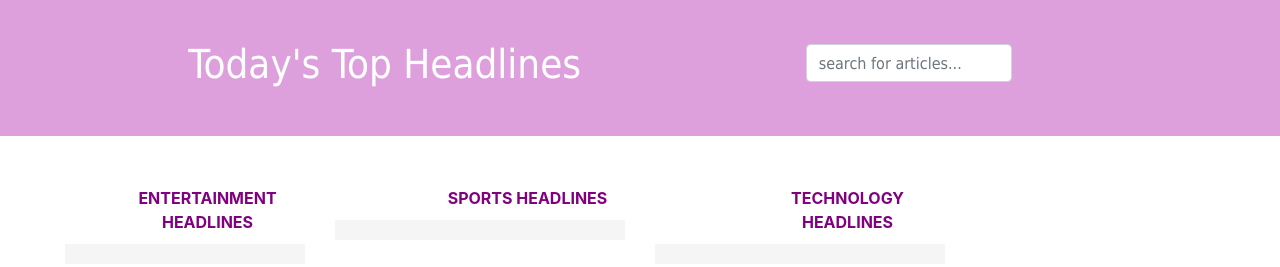
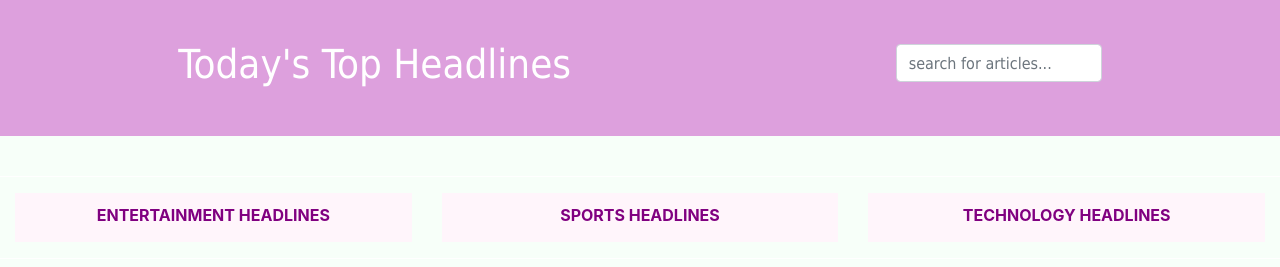
Before and after one commit to mcollymoreabbas/CapitalOneSummit, a plain HTML site: page index.html in a window 1280 px wide. Drawn offline with nearby package versions, Linux system fonts and the light colour scheme.

Commit message:
fixed columns and changed colors so more pleasing

```diff
--- a/index.html
+++ b/index.html
@@ -22,19 +22,19 @@
         </nav>
         <div class="container-fluid">
           <div class="row">
-            <div class="col-lg-3" id="leftBlock">
+            <div class="col-md-4" id="leftBlock">
                 <div class="news">
                     Entertainment Headlines
                 </div>
                 <div id="left"></div>
             </div>
-            <div class="col-lg-3" id="centerBlock">
+            <div class="col-md-4" id="centerBlock">
                 <div class="news">
                     Sports Headlines
                 </div>
                 <div id="center"></div>
             </div>
-            <div class="col-lg-3" id="rightBlock">
+            <div class="col-md-4" id="rightBlock">
                 <div class="news">
                     Technology Headlines
                 </div>
--- a/style.css
+++ b/style.css
@@ -1,43 +1,37 @@
 body {
-    background: white;
-    /* margin: 0;
-    padding: 0; */
+    background-color: #f7fff9;
     width: 100%;
 }
 
 #searchbar{
-    /* border-radius: 50%; */
     padding-top: 20px;
     padding-bottom: 40px;
     margin-bottom:40px;
     width: 100%;
     font-family: Tahoma;
-    margin-right: -50px;
 }
+
 #searchheader{
     /* same color as Apple's header */
     background-color:  plum;
 }
+
+nav{
+    border-bottom: 2px darkmagenta;
+}
+
 #searchheader h1{
     color: white;
     padding-top: 20px;
-    margin-left: -80px;
-}
-#searchheader form{
-    margin-left: -280px;
 }
 
 a {
-    color: paleturquoise;
+    color: hotpink;
 }
 
 a:hover {
     text-decoration: underline;
-    color: red;
-}
-
-#container-fluid #left{
-    padding-left: 20px;
+    color: deeppink;
 }
 
 img {
@@ -47,32 +41,30 @@ img {
     background: #fff;
 }
 
+/* insurance that the colums don't collapse unnecessarily */
+.col-md-4{
+    border-top: 1px solid white;
+    border-bottom: 1px solid white;
+    padding-top: 1rem;
+    padding-bottom: 1rem;
+    min-height: 1px;
+}
 
 .news {
     color: purple;
-    padding-bottom: 10px;
-    background: #fff;
+    background: #fff5fb;
     padding: 10px;
     text-transform: uppercase;
+    box-shadow: red;
+    padding-bottom: 15px;
     font-weight: bold;
-    padding-left: 85px;
     text-align: center;
-    box-shadow: red;
-    margin-left: 20px;
 }
+
 #left, #right, #center{
     padding-left: 30px;
     background-color: whitesmoke;
-    padding: 10px;
-
 }
-#left{
-    margin-left: 50px;
-}
-/* .centerBlock, .rightBlock{
-    padding-left: 15px;
-    margin-left: 15px;
-} */
 
 .h1Title {
     font-size: 16px;
```
Also changed, not shown: README.txt (added).
